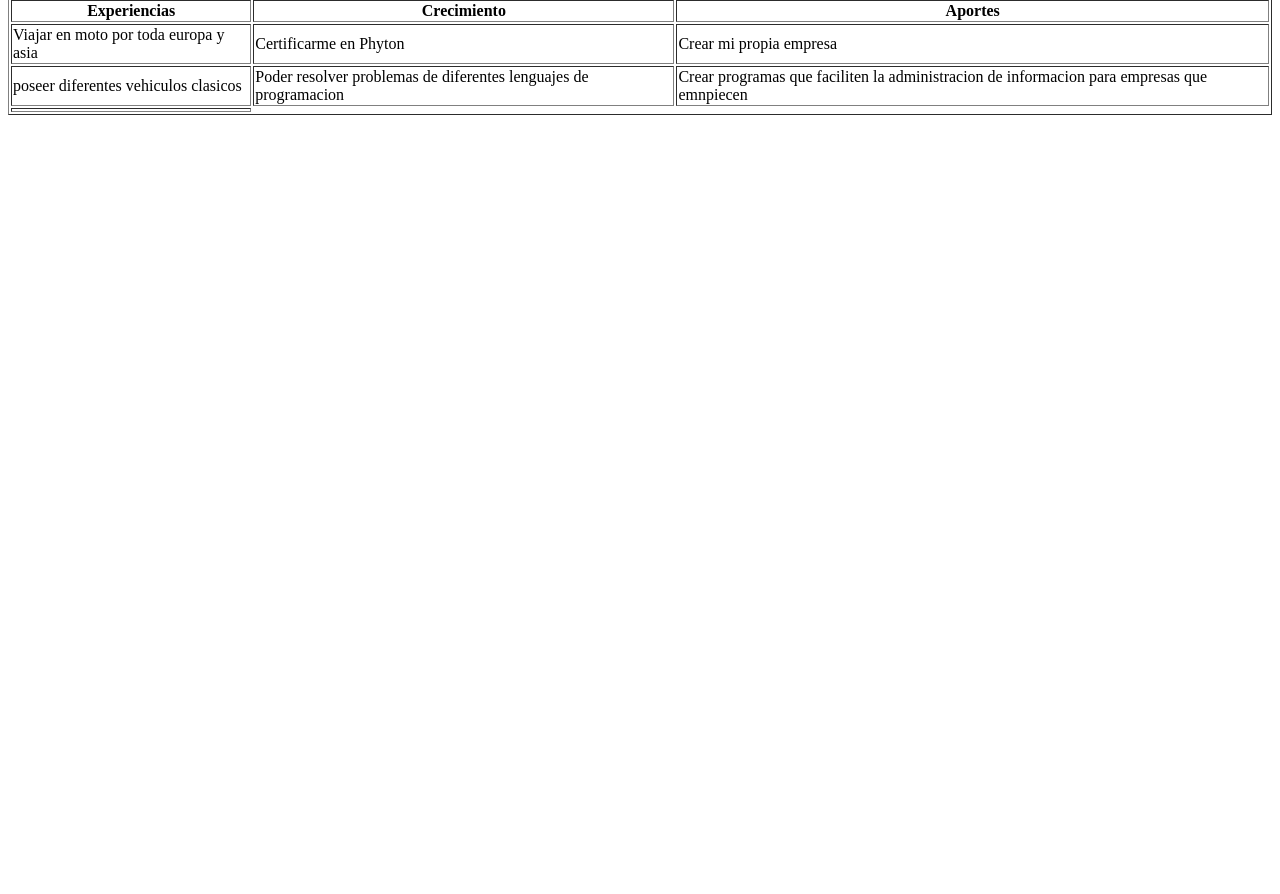
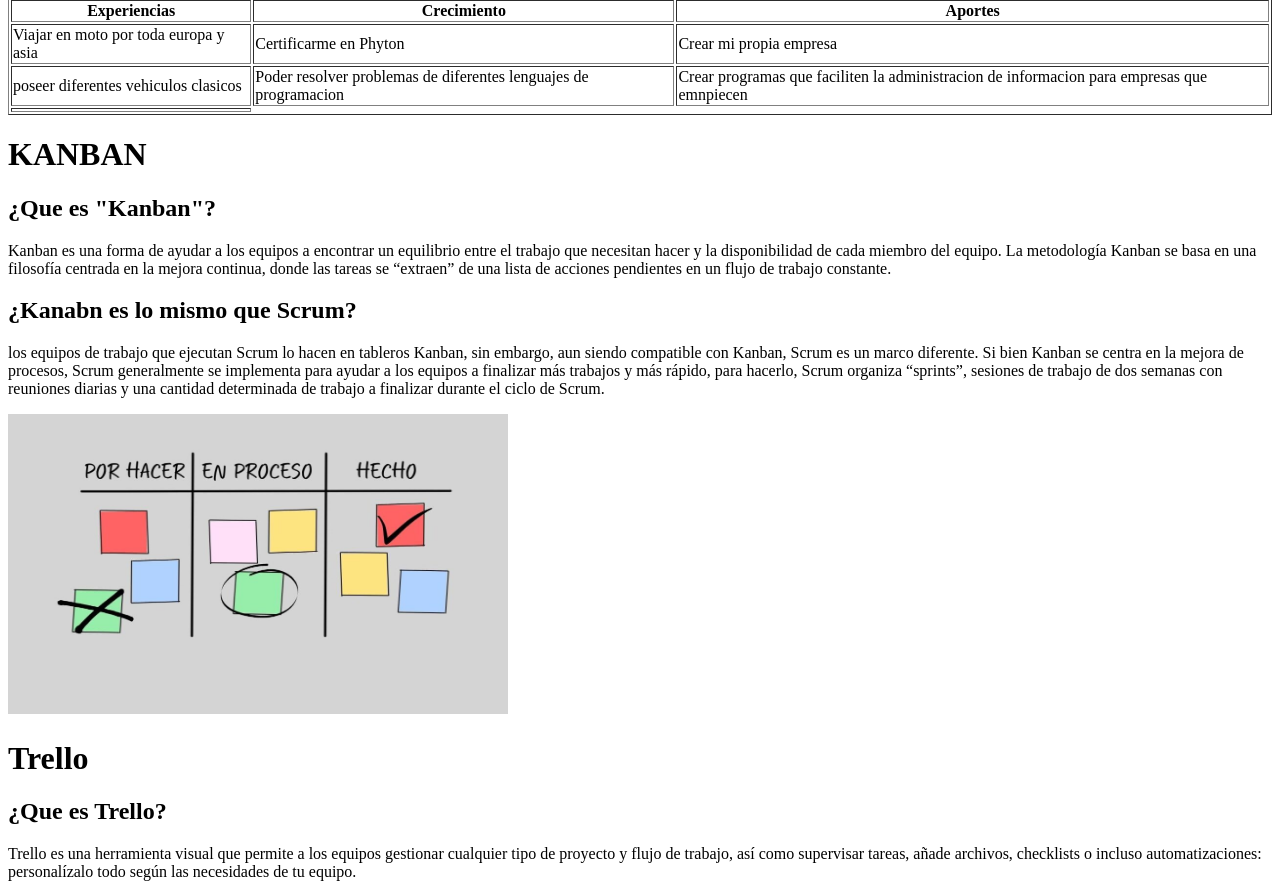
Before and after one commit to KevinGCN/ingenieriadelsoftware, a plain HTML site: page pagina.html in a window 1280 px wide. Shown: the part 556-1450 px from the top of the page. Before the commit the page ends 800 px from the top, so only its background shows below. Drawn offline with Linux system fonts and the light colour scheme.

Commit message:
upload 2v

```diff
--- a/pagina.html
+++ b/pagina.html
@@ -20,8 +20,8 @@
 </div>
 <div id="tabla">
     <table border="1">
-        <tr><!--table row/ crea filas-->
-             <th><!--table head/ define encabezado de fila-->
+        <tr><!--table row / crea filas-->
+             <th><!--table head / define encabezado de fila-->
                 Experiencias
             </th>
             <th>
@@ -32,7 +32,7 @@
             </th>
         </tr>
         <tr>
-            <td>Viajar en moto por toda europa y asia</td> <!--table data/ define contenido de celda-->
+            <td>Viajar en moto por toda europa y asia</td> <!--table data / define contenido de celda-->
             <td>Certificarme en Phyton</td>
             <td>Crear mi propia empresa</td>
         </tr>
@@ -46,5 +46,21 @@
         </tr>
     </table>
 </div>
+<div id="metodologia">
+    <h1>KANBAN</h1>
+    <h2>¿Que es "Kanban"?</h2>
+    <p>Kanban es una forma de ayudar a los equipos a encontrar un equilibrio entre el trabajo que necesitan hacer y la disponibilidad de cada miembro del equipo.
+        La metodología Kanban se basa en una filosofía centrada en la mejora continua, donde las tareas se “extraen” de una lista de acciones pendientes en un flujo de trabajo constante.</p>
+    <h2>¿Kanabn es lo mismo que Scrum?</h2>
+    <p>los equipos de trabajo que ejecutan Scrum lo hacen en tableros Kanban, sin embargo, aun siendo compatible con Kanban, Scrum es un marco diferente.
+        Si bien Kanban se centra en la mejora de procesos, Scrum generalmente se implementa para ayudar a los equipos a finalizar más trabajos y más rápido,
+        para hacerlo, Scrum organiza “sprints”, sesiones de trabajo de dos semanas con reuniones diarias y una cantidad determinada de trabajo a finalizar durante el ciclo de Scrum.</p>
+    <img src="kanban.jpg" alt="img KANBAN" width="500" height="300">
+        <h1>Trello</h1>
+    <h2>¿Que es Trello?</h2>
+    <p>Trello es una herramienta visual que permite a los equipos gestionar cualquier tipo de proyecto y flujo de trabajo, así como supervisar tareas,
+        añade archivos, checklists o incluso automatizaciones: personalízalo todo según las necesidades de tu equipo.</p>
+    <img src="trello.png" alt="img TRELLO" width="800" height="500">
+</div>
 </body>
 </html>
```
Also changed, not shown: kanban.jpg (added), trello.png (added).
